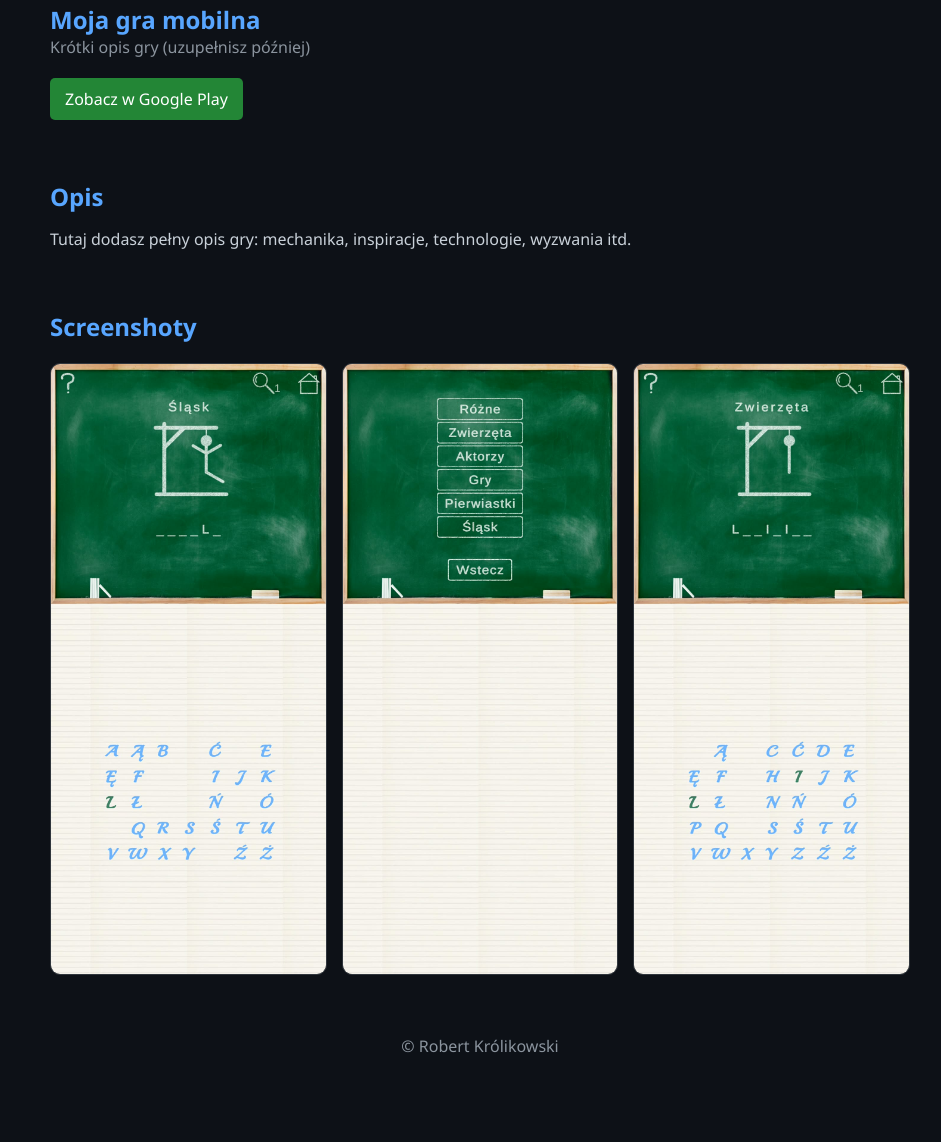
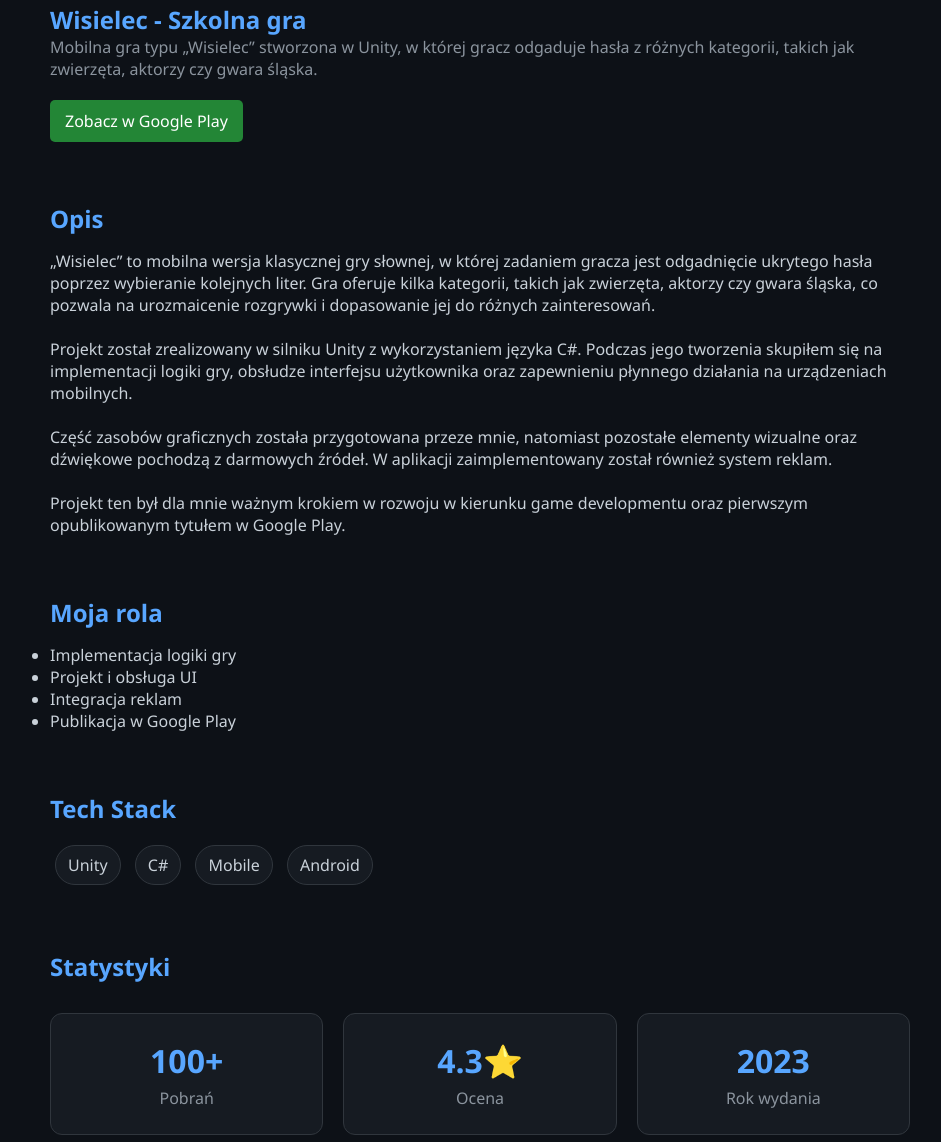
Before and after one commit to RobertKrolikowski/portfolio, a plain HTML site: page game.html in a window 1280 px wide. Shown: the part 110-1252 px from the top of the page, without its empty margins (160-1101 px from the left). Before the commit the page ends 1227 px from the top, so only its background shows below. Drawn offline with Linux system fonts and the light colour scheme.

Commit message:
-Dodanie informacji do strony głównej -Dodanie informacji do strony z grą -Dodanie nowych animacji i stylów

```diff
--- a/game.html
+++ b/game.html
@@ -26,25 +26,85 @@
     </div>
 </nav>
 
-<section class="container">
-    <h1>Moja gra mobilna</h1>
+<section class="container ">
+    <h1>Wisielec - Szkolna gra</h1>
 
-    <p class="subtitle">Krótki opis gry (uzupełnisz później)</p>
+    <p class="subtitle">Mobilna gra typu „Wisielec” stworzona w Unity, w której gracz odgaduje hasła
+z różnych kategorii, takich jak zwierzęta, aktorzy czy gwara śląska.</p>
 
     <a class="btn" href="https://play.google.com/store/apps/details?id=com.RobertKrolikowski.Wisielec&hl=pl" target="_blank">
         Zobacz w Google Play
     </a>
 </section>
 
-<section class="container">
+<section class="container fade-in">
     <h2>Opis</h2>
     <p>
-        Tutaj dodasz pełny opis gry: mechanika, inspiracje,
-        technologie, wyzwania itd.
+        „Wisielec” to mobilna wersja klasycznej gry słownej, w której zadaniem gracza
+        jest odgadnięcie ukrytego hasła poprzez wybieranie kolejnych liter.
+        Gra oferuje kilka kategorii, takich jak zwierzęta, aktorzy czy gwara śląska,
+        co pozwala na urozmaicenie rozgrywki i dopasowanie jej do różnych zainteresowań.
+    </p>
+    </br>
+    <p>
+        Projekt został zrealizowany w silniku Unity z wykorzystaniem języka C#.
+        Podczas jego tworzenia skupiłem się na implementacji logiki gry, obsłudze interfejsu
+        użytkownika oraz zapewnieniu płynnego działania na urządzeniach mobilnych.
+    </p>
+    </br>
+    <p>
+        Część zasobów graficznych została przygotowana przeze mnie, natomiast pozostałe
+        elementy wizualne oraz dźwiękowe pochodzą z darmowych źródeł. W aplikacji
+        zaimplementowany został również system reklam.
+    </p>
+    </br>
+    <p>
+        Projekt ten był dla mnie ważnym krokiem w rozwoju w kierunku game developmentu
+        oraz pierwszym opublikowanym tytułem w Google Play.
     </p>
 </section>
+<section class="container fade-in">
+    <h2>Moja rola</h2>
+    <ul>
+        <li>Implementacja logiki gry</li>
+        <li>Projekt i obsługa UI</li>
+        <li>Integracja reklam</li>
+        <li>Publikacja w Google Play</li>
+    </ul>
+</section>
+<section class="container fade-in">
+    <h2>Tech Stack</h2>
+    <div class="tags">
+        <span>Unity</span>
+        <span>C#</span>
+        <span>Mobile</span>
+        <span>Android</span>
+    </div>
+</section>
+<section class="container fade-in">
+    <h2>Statystyki</h2>
 
-<section class="container">
+    <div class="stats">
+
+        <div class="stat">
+            <h3 class="counter" data-target="100" data-suffix="+">0</h3>
+            <p>Pobrań</p>
+        </div>
+
+        <div class="stat">
+            <h3 class="counter" data-target="43" data-suffix="⭐" data-divide="10">0</h3>
+            <p>Ocena</p>
+        </div>
+
+        <div class="stat">
+            <h3 class="counter" data-target="2023">0</h3>
+            <p>Rok wydania</p>
+        </div>
+
+    </div>
+</section>
+
+<section class="container fade-in">
     <h2>Screenshoty</h2>
 
     <div class="gallery">
@@ -57,6 +117,6 @@
 <footer class="container footer">
     <p>© <span id="year"></span> Robert Królikowski</p>
 </footer>
-
+<script src="script.js"></script>
 </body>
 </html>
--- a/script.js
+++ b/script.js
@@ -11,3 +11,57 @@ window.addEventListener('scroll', () => {
 
 const year = new Date().getFullYear();
 document.getElementById("year").textContent = year;
+
+const counters = document.querySelectorAll('.counter');
+
+const speed = 100; // im mniejsza liczba tym szybciej
+
+const animateCounters = () => {
+    counters.forEach(counter => {
+        const target = +counter.getAttribute('data-target');
+        const suffix = counter.getAttribute('data-suffix') || "";
+        const divide = +counter.getAttribute('data-divide') || 1;
+        let count = 0;
+
+        const updateCount = () => {
+            const increment = target / speed;
+
+            if (count < target) {
+                count += increment;
+
+                const displayValue = (count / divide).toFixed(divide > 1 ? 1 : 0);
+                counter.innerText = displayValue + suffix;
+
+                setTimeout(updateCount, 20);
+            } else {
+                const finalValue = (target / divide).toFixed(divide > 1 ? 1 : 0);
+                counter.innerText = finalValue + suffix;
+
+                counter.classList.add("bounce");
+
+                // opcjonalnie: usuń klasę po animacji (żeby można było użyć ponownie)
+                setTimeout(() => {
+                    counter.classList.remove("bounce");
+                }, 400);
+            }
+        };
+
+        updateCount();
+    });
+};
+
+// uruchom przy scrollu (raz)
+let started = false;
+
+window.addEventListener('scroll', () => {
+    const section = document.querySelector('.stats');
+
+    if (!started && section) {
+        const position = section.getBoundingClientRect().top;
+
+        if (position < window.innerHeight - 50) {
+            animateCounters();
+            started = true;
+        }
+    }
+});
--- a/style.css
+++ b/style.css
@@ -120,7 +120,7 @@ a {
 /* ANIMACJA */
 .fade-in {
     opacity: 0;
-    transform: translateY(20px);
+    transform: translateY(100px);
     transition: 0.6s;
 }
 
@@ -163,3 +163,48 @@ nav a:hover {
 .btn:hover {
     background: #2ea043;
 }
+
+.stats {
+    display: flex;
+    gap: 20px;
+    margin-top: 30px;
+    flex-wrap: wrap;
+}
+
+.stat {
+    flex: 1;
+    min-width: 150px;
+    background: #161b22;
+    padding: 25px;
+    text-align: center;
+    border-radius: 12px;
+    border: 1px solid #30363d;
+    transition: 0.3s;
+}
+
+.stat:hover {
+    transform: translateY(-5px);
+    border-color: #58a6ff;
+    box-shadow: 0 10px 30px rgba(0,0,0,0.4);
+}
+
+.stat h3 {
+    font-size: 2rem;
+    color: #58a6ff;
+}
+
+.stat p {
+    color: #8b949e;
+    margin-top: 5px;
+}
+
+@keyframes bounce {
+    0%   { transform: scale(1); }
+    30%  { transform: scale(1.2); }
+    60%  { transform: scale(0.95); }
+    100% { transform: scale(1); }
+}
+
+.bounce {
+    animation: bounce 0.4s ease;
+}
```
Also changed, not shown: index.html (+23 -6 lines).
